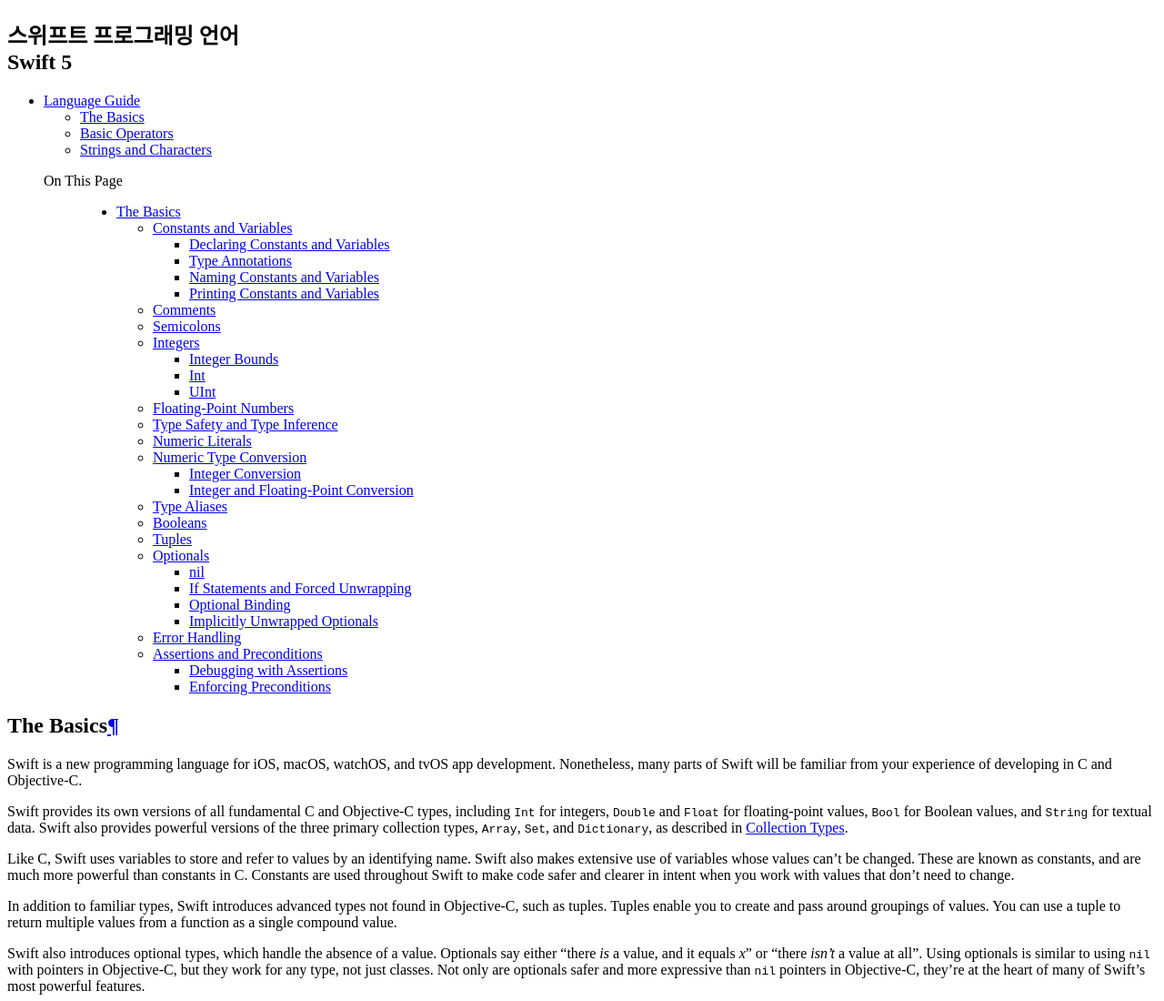
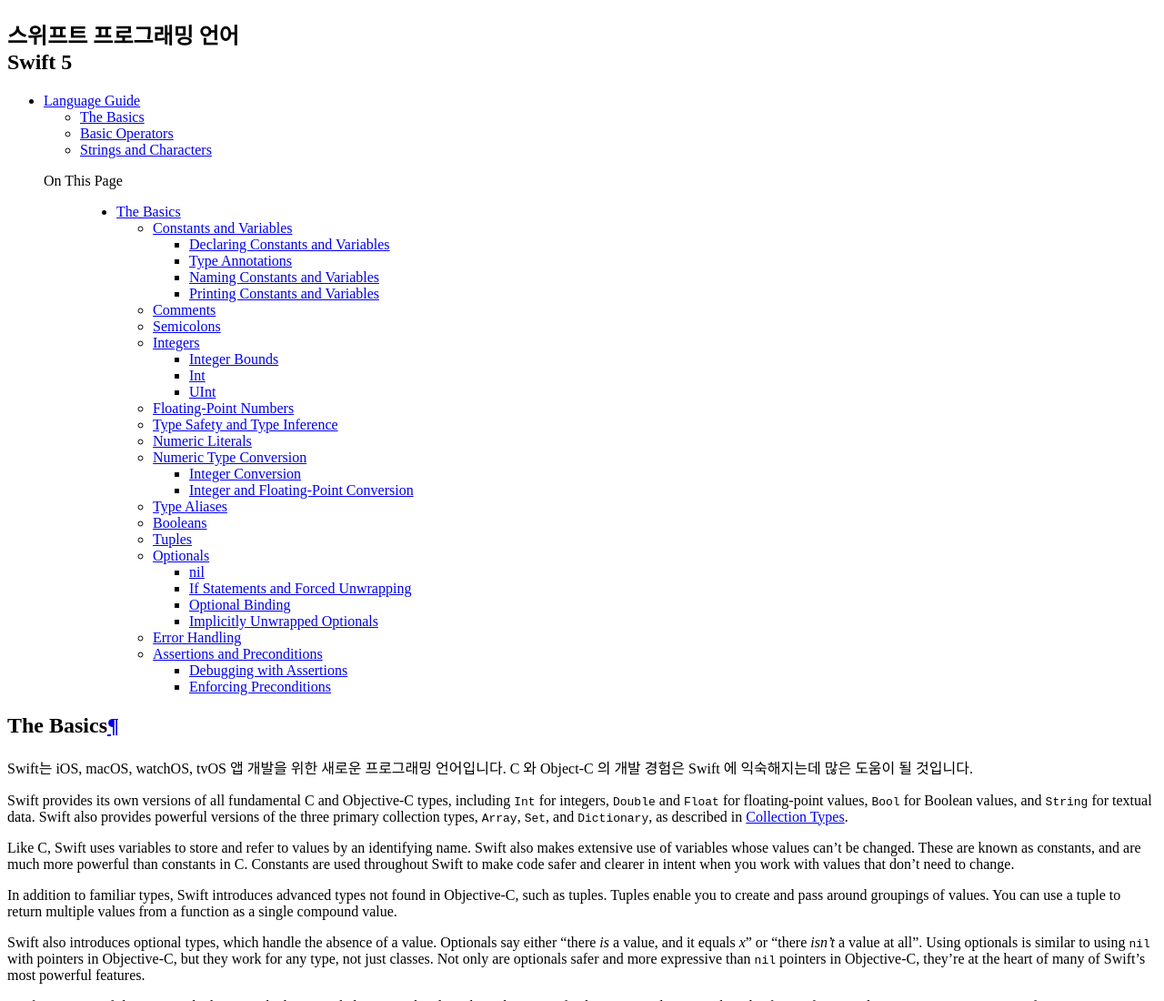
Before and after one commit to AppleCEO/Swift5-LanguageGuide, a plain HTML site: page index.html in a window 1280 px wide. Shown: the top 1100 px of the page at 91% size. Drawn offline with Linux system fonts and the light colour scheme.

Commit message:
Translate 1 line

```diff
--- a/index.html
+++ b/index.html
@@ -118,7 +118,7 @@
 
   <div class="section" id="the-basics">
 <h1>The Basics<a class="headerlink" href="#the-basics" title="Permalink to this headline">¶</a></h1>
-<p>Swift is a new programming language for iOS, macOS, watchOS, and tvOS app development. Nonetheless, many parts of Swift will be familiar from your experience of developing in C and Objective-C.</p>
+<p>Swift는 iOS, macOS, watchOS, tvOS 앱 개발을 위한 새로운 프로그래밍 언어입니다. C 와 Object-C 의 개발 경험은 Swift 에 익숙해지는데 많은 도움이 될 것입니다. </p>
 <p>Swift provides its own versions of all fundamental C and Objective-C types, including <code class="docutils literal notranslate"><span class="pre">Int</span></code> for integers, <code class="docutils literal notranslate"><span class="pre">Double</span></code> and <code class="docutils literal notranslate"><span class="pre">Float</span></code> for floating-point values, <code class="docutils literal notranslate"><span class="pre">Bool</span></code> for Boolean values, and <code class="docutils literal notranslate"><span class="pre">String</span></code> for textual data. Swift also provides powerful versions of the three primary collection types, <code class="docutils literal notranslate"><span class="pre">Array</span></code>, <code class="docutils literal notranslate"><span class="pre">Set</span></code>, and <code class="docutils literal notranslate"><span class="pre">Dictionary</span></code>, as described in <a class="reference internal" href="CollectionTypes.html"><span class="doc">Collection Types</span></a>.</p>
 <p>Like C, Swift uses variables to store and refer to values by an identifying name. Swift also makes extensive use of variables whose values can’t be changed. These are known as constants, and are much more powerful than constants in C. Constants are used throughout Swift to make code safer and clearer in intent when you work with values that don’t need to change.</p>
 <p>In addition to familiar types, Swift introduces advanced types not found in Objective-C, such as tuples. Tuples enable you to create and pass around groupings of values. You can use a tuple to return multiple values from a function as a single compound value.</p>
```
